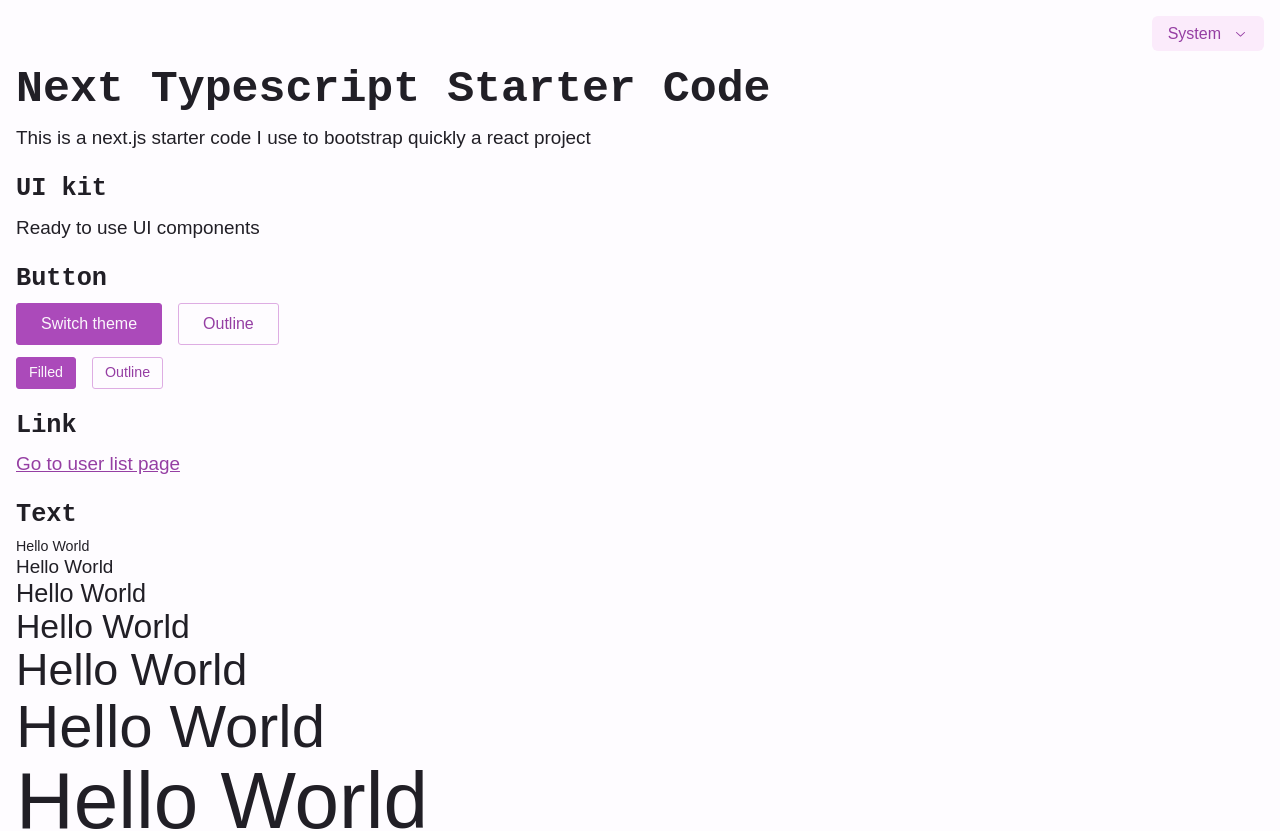
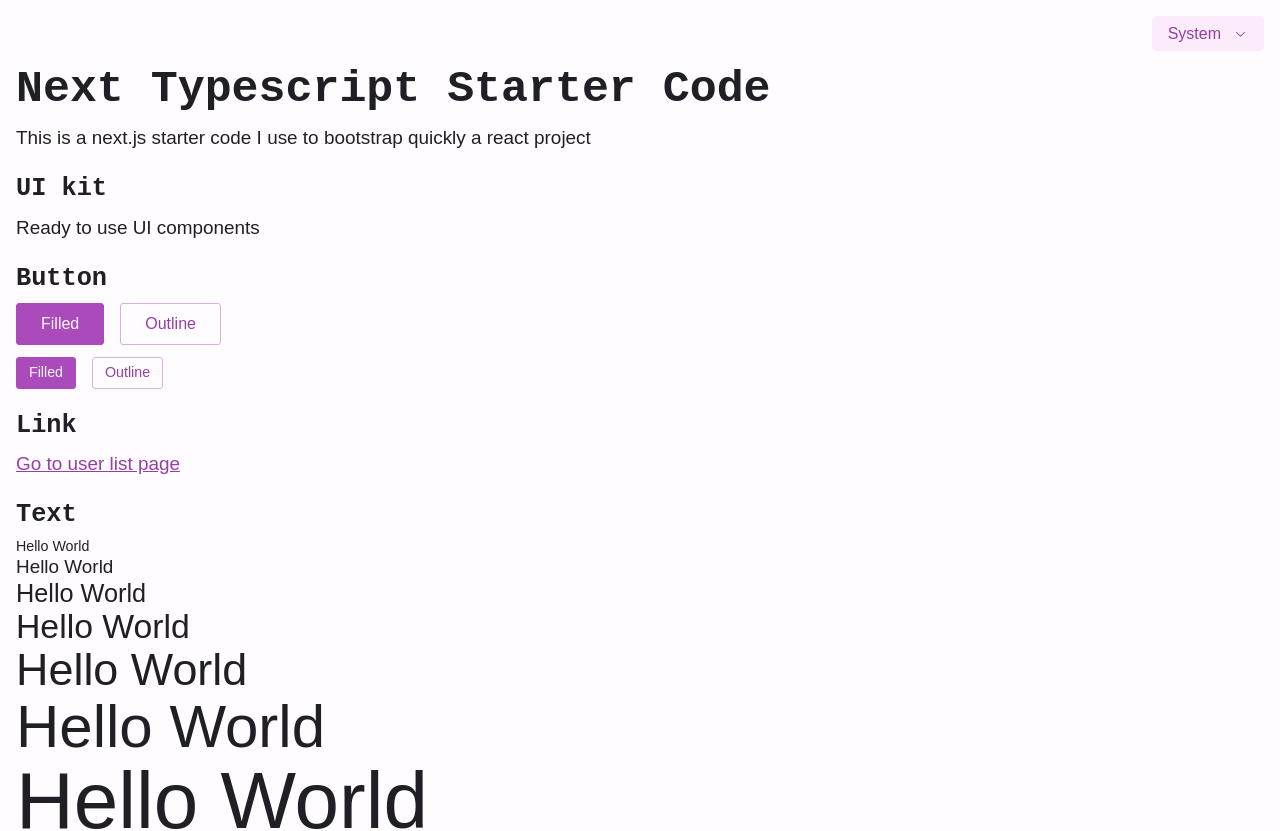
Before and after one commit to notAro14/next-ts-starter, a Next.js app: page / in a window 1280 px wide. Shown: the top 831 px of the page. Built offline with nearby package versions, Linux system fonts and the light colour scheme.

Commit message:
Replace switch theme button by custom hook

```diff
--- a/src/features/switch-theme/index.ts
+++ /dev/null
@@ -1 +0,0 @@
-export { default } from "./switch-theme"
--- a/src/pages/index.tsx
+++ b/src/pages/index.tsx
@@ -8,7 +8,6 @@ import Button from "src/ui/button"
 import Flex from "src/ui/flex"
 import Text from "src/ui/text"
 import Paper from "src/ui/paper"
-import SwitchTheme from "src/features/switch-theme"
 import Box from "src/ui/box"
 import SEO from "src/components/seo"
 import Link from "src/ui/link"
@@ -17,6 +16,7 @@ import Momentum from "src/ui/momentum"
 import { Input, Label, FormControl } from "src/ui/input"
 // FUNCTIONS
 import { styled } from "src/ui/stitches.config"
+import useThemeSwitcher from "src/utils/hooks/use-theme-switcher"
 
 const TEXT_VALUE = "Hello World"
 const TEXT_SIZES = ["sm", "md", "lg", "xl", "2xl", "3xl", "4xl"] as const
@@ -41,6 +41,7 @@ function Section({ children, title }: { children: ReactNode; title: string }) {
 }
 
 const IndexPage: NextPageWithLayout = () => {
+  const switchTheme = useThemeSwitcher()
   return (
     <>
       <SEO>Next Typescript starter code</SEO>
@@ -60,12 +61,16 @@ const IndexPage: NextPageWithLayout = () => {
         </Section>
         <Section title="Button">
           <Flex gap="4" css={{ alignItems: "flex-end" }}>
-            <SwitchTheme />
-            <Button variant="outline">Outline</Button>
+            <Button onClick={switchTheme}>Filled</Button>
+            <Button onClick={switchTheme} variant="outline">
+              Outline
+            </Button>
           </Flex>
           <Flex gap="4" css={{ alignItems: "flex-end" }}>
-            <Button size="small">Filled</Button>
-            <Button size="small" variant="outline">
+            <Button onClick={switchTheme} size="small">
+              Filled
+            </Button>
+            <Button onClick={switchTheme} size="small" variant="outline">
               Outline
             </Button>
           </Flex>
--- a/src/features/switch-theme/switch-theme.tsx
+++ b/src/utils/hooks/use-theme-switcher.ts
@@ -1,8 +1,6 @@
 import { useTheme } from "next-themes"
 
-import Button from "src/ui/button"
-
-const SwitchTheme = () => {
+export default function useThemeSwitcher() {
   const { theme, setTheme } = useTheme()
   const switchTheme = () => {
     let nextTheme = ""
@@ -21,7 +19,5 @@ const SwitchTheme = () => {
     }
     setTheme(nextTheme)
   }
-  return <Button onClick={() => switchTheme()}>Switch theme</Button>
+  return switchTheme
 }
-
-export default SwitchTheme
```
